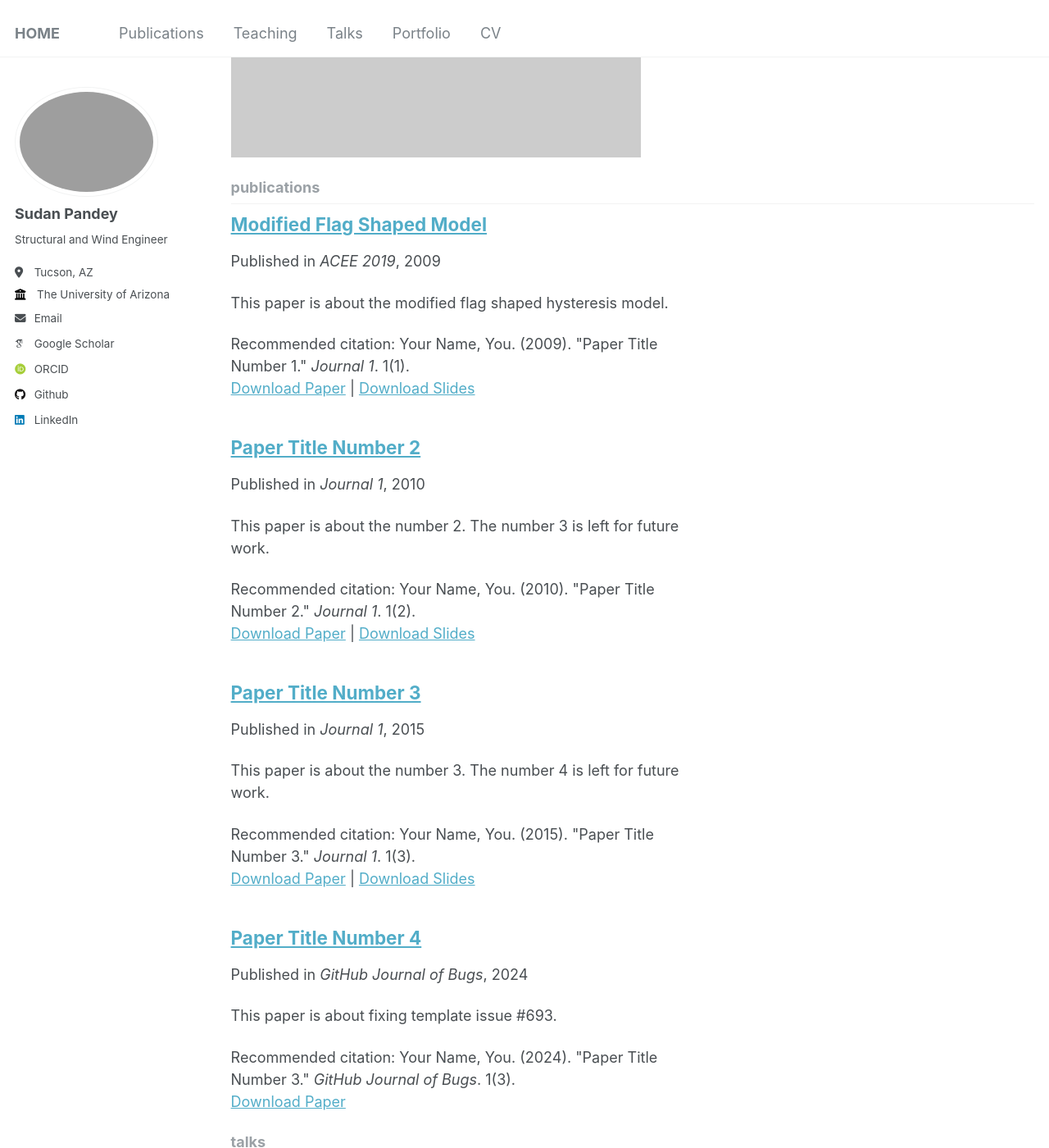
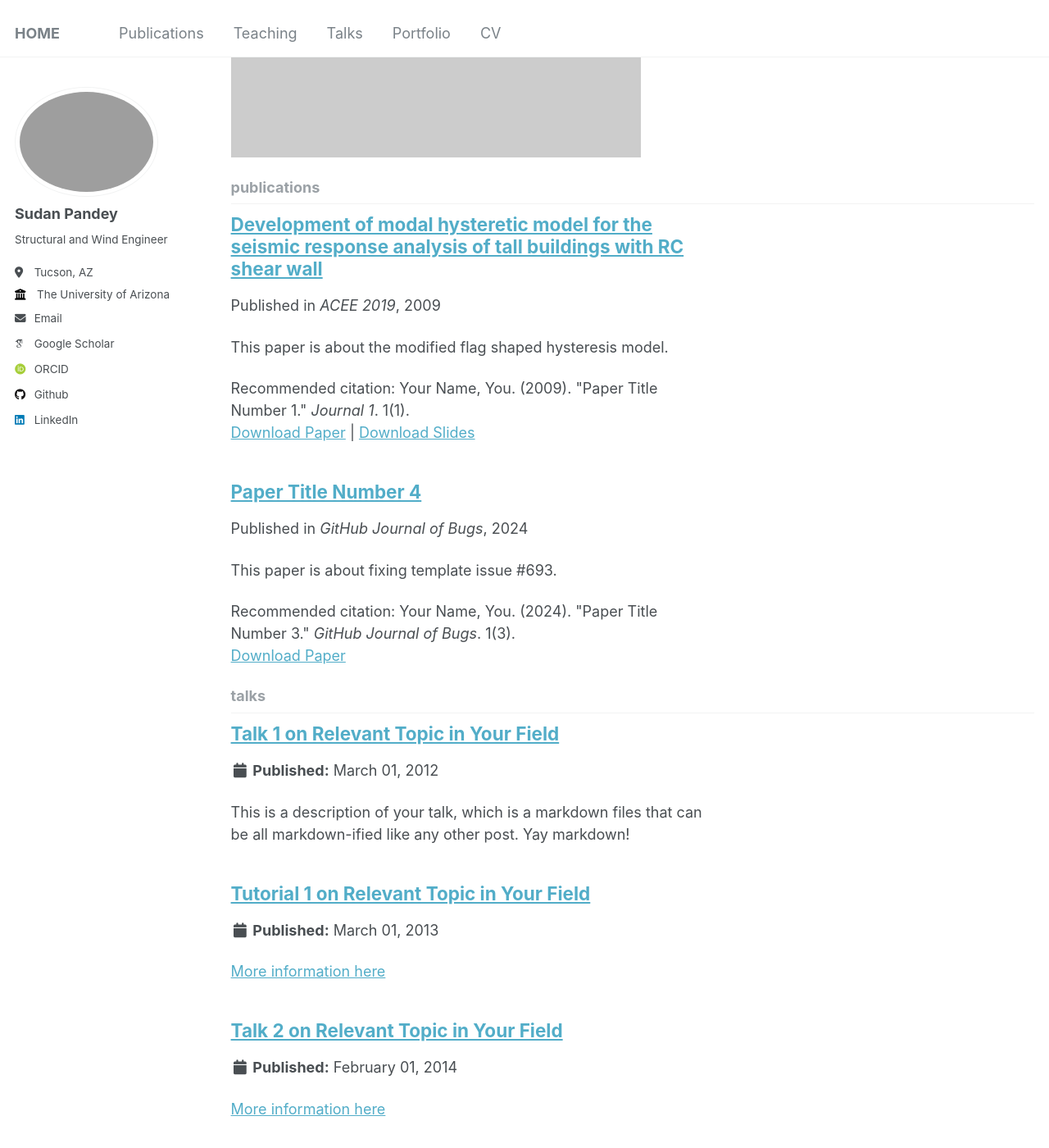
Before and after one commit to pdy-sdn/pandeysudan.github.io, a Jekyll site: the page built from _pages/collection-archive.html, in a window 1280 px wide and 1400 px high, scrolled down 900 px. Shown: the whole window at 82% size. Built offline with Jekyll 4.4.1, drawn with Linux system fonts in a browser that asks for light colours; some web fonts are replaced; a file with an impossible date is left out.

Commit message:
update changes

```diff
--- a/_publications/2009-10-01-paper-title-number-1.md
+++ b/_publications/2009-10-01-paper-title-number-1.md
@@ -1,5 +1,5 @@
 ---
-title: "Modified Flag Shaped Model"
+title: "Development of modal hysteretic model for the seismic response analysis of tall buildings with RC shear wall"
 collection: publications
 category: Conference
 permalink: /publication/2009-10-01-paper-title-number-1
@@ -10,5 +10,3 @@ slidesurl: 'http://academicpages.github.io/files/slides1.pdf'
 paperurl: 'http://academicpages.github.io/files/paper1.pdf'
 citation: 'Your Name, You. (2009). &quot;Paper Title Number 1.&quot; <i>Journal 1</i>. 1(1).'
 ---
-
-The contents above will be part of a list of publications, if the user clicks the link for the publication than the contents of section will be rendered as a full page, allowing you to provide more information about the paper for the reader. When publications are displayed as a single page, the contents of the above "citation" field will automatically be included below this section in a smaller font.
--- a/_publications/2010-10-01-paper-title-number-2.md
+++ b/_publications/2010-10-01-paper-title-number-2.md
@@ -1,14 +1,12 @@
 ---
-title: "Paper Title Number 2"
+title: "Behavior of Seismic Collectors in Steel Building Structures"
 collection: publications
-category: manuscripts
+category: conferences
 permalink: /publication/2010-10-01-paper-title-number-2
-excerpt: 'This paper is about the number 2. The number 3 is left for future work.'
-date: 2010-10-01
-venue: 'Journal 1'
+excerpt: 'This paper is about the overview of the current research program on Steel Seismic Collectors.'
+date: 2021
+venue: '12th National Conference on Earthquake Engineering'
 slidesurl: 'http://academicpages.github.io/files/slides2.pdf'
 paperurl: 'http://academicpages.github.io/files/paper2.pdf'
-citation: 'Your Name, You. (2010). &quot;Paper Title Number 2.&quot; <i>Journal 1</i>. 1(2).'
+citation: 'Behavior of Seismic Collectors in Steel Building Structures.'
 ---
-
-The contents above will be part of a list of publications, if the user clicks the link for the publication than the contents of section will be rendered as a full page, allowing you to provide more information about the paper for the reader. When publications are displayed as a single page, the contents of the above "citation" field will automatically be included below this section in a smaller font.
--- a/_publications/2015-10-01-paper-title-number-3.md
+++ b/_publications/2015-10-01-paper-title-number-3.md
@@ -1,14 +1,12 @@
 ---
-title: "Paper Title Number 3"
+title: "A RESPONSE MODIFICATION ANALYSIS (RMA) PROCEDURE TO DETERMINE NONLINEAR SEISMIC DEMANDS OF HIGH-RISE RC SHEAR WALL BUILDINGS"
 collection: publications
 category: manuscripts
 permalink: /publication/2015-10-01-paper-title-number-3
-excerpt: 'This paper is about the number 3. The number 4 is left for future work.'
-date: 2015-10-01
+#excerpt: 'This paper is about the number 3. The number 4 is left for future work.'
+date: 2022
 venue: 'Journal 1'
 slidesurl: 'http://academicpages.github.io/files/slides3.pdf'
 paperurl: 'http://academicpages.github.io/files/paper3.pdf'
-citation: 'Your Name, You. (2015). &quot;Paper Title Number 3.&quot; <i>Journal 1</i>. 1(3).'
+citation: 'A RESPONSE MODIFICATION ANALYSIS (RMA) PROCEDURE TO DETERMINE NONLINEAR SEISMIC DEMANDS OF HIGH-RISE RC SHEAR WALL BUILDINGS'
 ---
-
-The contents above will be part of a list of publications, if the user clicks the link for the publication than the contents of section will be rendered as a full page, allowing you to provide more information about the paper for the reader. When publications are displayed as a single page, the contents of the above "citation" field will automatically be included below this section in a smaller font.
```
